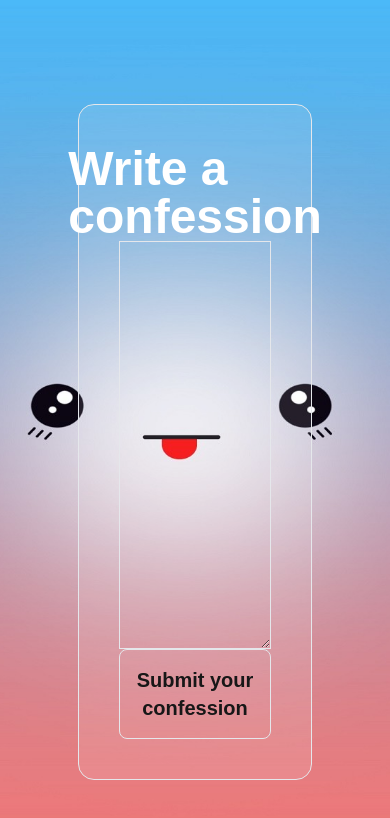
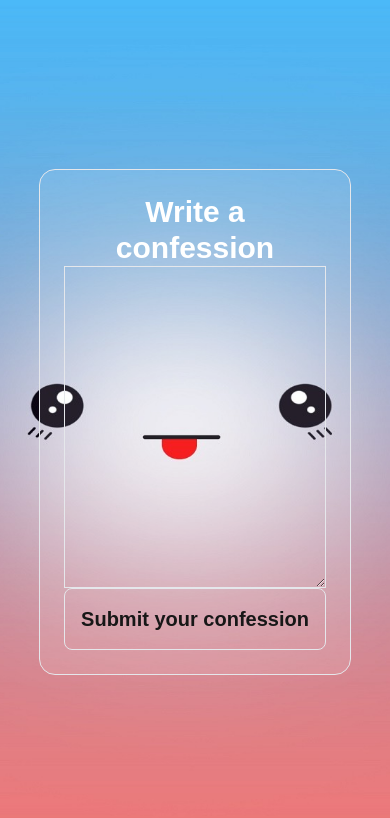
Before and after one commit to ria-arora-git/CBS-Confession, a Next.js app: page /create in a window 390 px wide. Shown: the top 818 px of the page. Built offline with nearby package versions, Linux system fonts and the light colour scheme.

Commit message:
phone create view improved

```diff
--- a/app/create/page.js
+++ b/app/create/page.js
@@ -26,9 +26,9 @@ function Page() {
     }
 
     return (
-        <div className='w-screen h-screen flex justify-center items-center' style={{ backgroundImage: "url('/R-1.jpg')", backgroundSize: 'cover', backgroundPosition: 'center' }}>
-            <div className='w-3/5 h-4/5 border rounded-2xl justify-center items-center flex p-10 flex-col mt-10 bg-white bg-opacity-10'>
-                <div className='text-5xl'>
+        <div className='w-screen md:h-screen lg:h-screen h-[100vh] flex justify-center items-center' style={{ backgroundImage: "url('/R-1.jpg')", backgroundSize: 'cover', backgroundPosition: 'center' }}>
+            <div className='w-4/5 lg:w-3/5 md:h-4/5 lg:h-4/5 h-3/5 border rounded-2xl justify-center items-center flex p-6 md:p-10 lg:p-10 flex-col lg:mt-10 md:mt-10 bg-white bg-opacity-10'>
+                <div className='md:text-5xl lg:text-5xl text-3xl font-bold text-white text-center'>
                     <h1 className='font-bold text-white'>Write a confession</h1>
                 </div>
                 <textarea onChange={(e) => setContent(e.target.value)} id="confession" className='flex-1 w-full h-full text-white border bg-transparent outline-none'></textarea>
```
